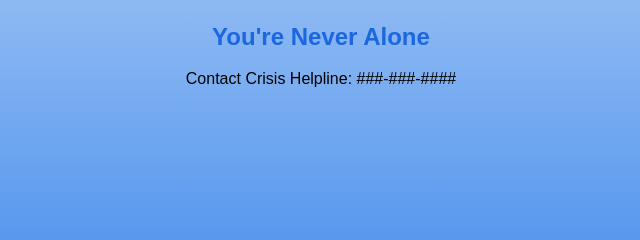
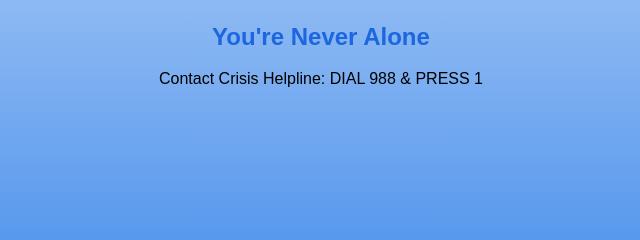
Before and after one commit to vmandany/veteran-website-10-10-24, a plain HTML site: page index.html in a window 1280 px wide. Shown: the part 506-746 px from the top of the page, 319-959 px from the left. Drawn offline with Linux system fonts and the light colour scheme.

Commit message:
index.html

```diff
--- a/index.html
+++ b/index.html
@@ -57,7 +57,7 @@
 
     <section id="contact">
         <h2>You're Never Alone</h2>
-        <p>Contact Crisis Helpline: ###-###-####</p>
+        <p>Contact Crisis Helpline: DIAL 988 & PRESS 1</p>
     </section>
 
     <footer>
```
